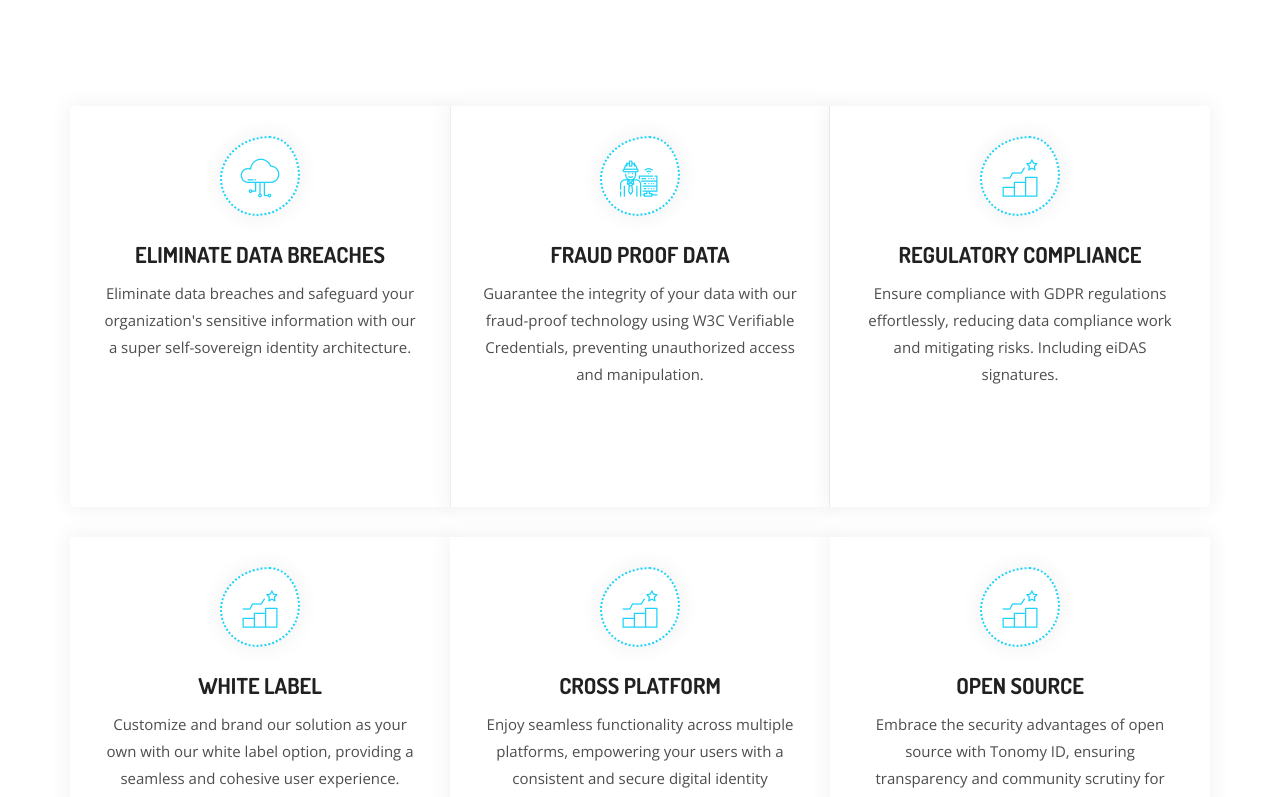
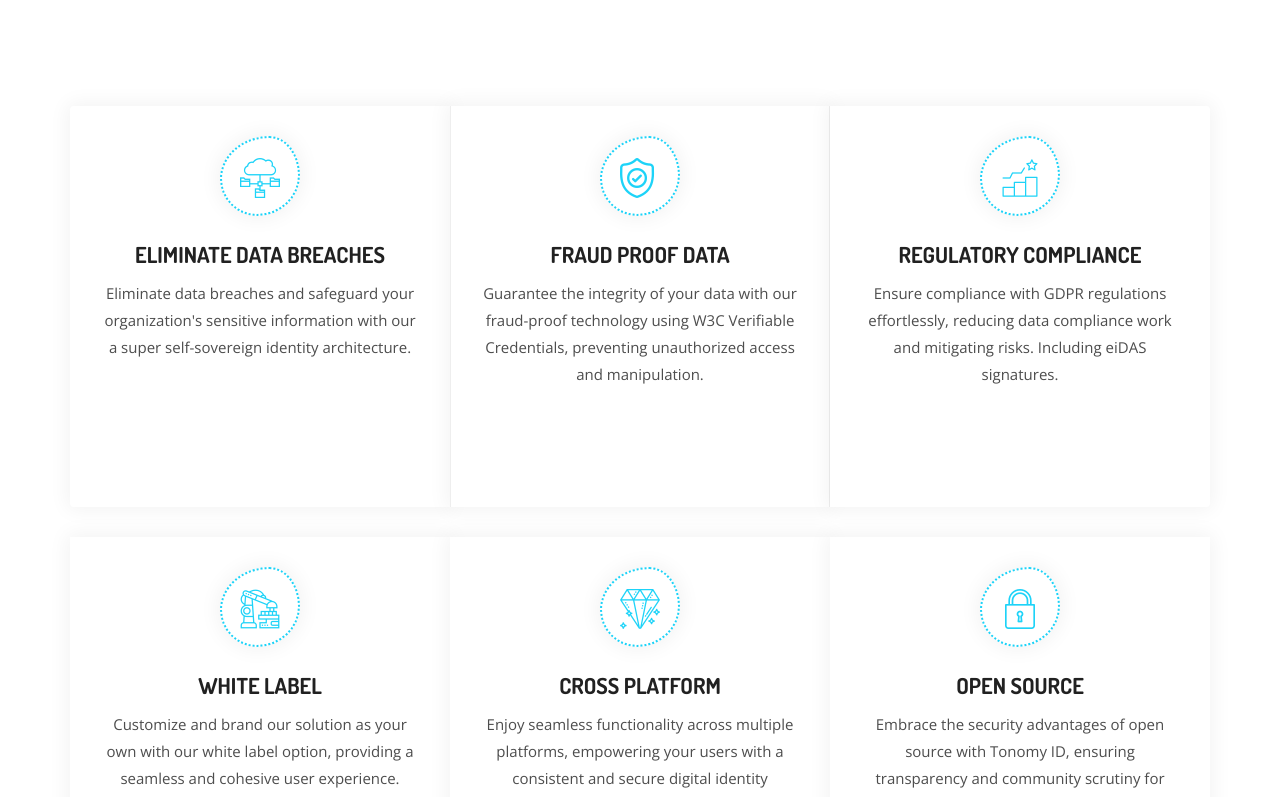
Before and after one commit to Tonomy-Foundation/Tonomy-Foundation-Next-Website, a Next.js app: page / in a window 1280 px wide. Shown: the part 1300-2097 px from the top of the page. Built offline with nearby package versions, Linux system fonts and the light colour scheme.

Commit message:
fix: fixed icons

```diff
--- a/components/Common/MakeYourBusiness.js
+++ b/components/Common/MakeYourBusiness.js
@@ -19,7 +19,7 @@ class MakeYourBusiness extends Component {
                             </div>
 
                             <div className="single-business">
-                                <i className="flaticon-blockchain"></i>
+                                <i className="flaticon-cyber-security"></i>
                                 <h3>The Struggle for Companies</h3>
                                 <p>The struggle for companies to maintain robust cybersecurity measures is a never-ending battle, as they encounter increasingly sophisticated attacks, struggle with limited resources and expertise, navigate complex regulatory requirements, and strive to keep pace with rapidly evolving technologies and threat landscapes.</p>
                             </div>
--- a/components/Contact/ContactInfo.js
+++ b/components/Contact/ContactInfo.js
@@ -23,7 +23,7 @@ class ContactInfo extends Component {
 
             <div className="col-lg-3 col-sm-6">
               <div className="single-contact-info">
-                <i className="bx bx-envelope"></i>
+                <i className="bx bx-calendar"></i>
                 <h3>Book a discovery meeting:</h3>
                 <a
                   href={BOOKING_LINK}
@@ -37,7 +37,7 @@ class ContactInfo extends Component {
 
             <div className="col-lg-3 col-sm-6">
               <div className="single-contact-info">
-                <i className="bx bx-phone-call"></i>
+                <i className="bx bx-support"></i>
                 <h3>Chat with us:</h3>
                 <a
                   href="https://www.discord.gg/QqVJz5XF8d"
--- a/components/HomeOne/Features.js
+++ b/components/HomeOne/Features.js
@@ -7,7 +7,7 @@ const Features = () => {
                 <div className="row">
                     <div className="col-lg-4 col-sm-6 p-0">
                         <div className="single-features">
-                            <i className="flaticon-cloud-computing-1"></i>
+                            <i className="flaticon-cloud-computing"></i>
                             <h3>ELIMINATE DATA BREACHES</h3>
                             <p>Eliminate data breaches and safeguard your organization's sensitive information with our a super self-sovereign identity architecture.</p>
 
@@ -21,7 +21,7 @@ const Features = () => {
 
                     <div className="col-lg-4 col-sm-6 p-0">
                         <div className="single-features">
-                            <i className="flaticon-engineer"></i>
+                            <i className="flaticon-shield"></i>
                             <h3>FRAUD PROOF DATA</h3>
                             <p>Guarantee the integrity of your data with our fraud-proof technology using W3C Verifiable Credentials, preventing unauthorized access and manipulation.</p>
 
@@ -49,7 +49,7 @@ const Features = () => {
 
                     <div className="col-lg-4 col-sm-6 offset-sm-3 offset-lg-0 p-0">
                         <div className="single-features">
-                            <i className="flaticon-success"></i>
+                            <i className="flaticon-automation"></i>
                             <h3>WHITE LABEL </h3>
                             <p>Customize and brand our solution as your own with our white label option, providing a seamless and cohesive user experience.</p>
 
@@ -64,7 +64,7 @@ const Features = () => {
 
                     <div className="col-lg-4 col-sm-6 offset-sm-3 offset-lg-0 p-0">
                         <div className="single-features">
-                            <i className="flaticon-success"></i>
+                            <i className="flaticon-diamond"></i>
                             <h3>CROSS PLATFORM</h3>
                             <p>Enjoy seamless functionality across multiple platforms, empowering your users with a consistent and secure digital identity experience on all devices.</p>
 
@@ -78,7 +78,7 @@ const Features = () => {
 
                     <div className="col-lg-4 col-sm-6 offset-sm-3 offset-lg-0 p-0">
                         <div className="single-features">
-                            <i className="flaticon-success"></i>
+                            <i className="flaticon-lock"></i>
                             <h3>OPEN SOURCE</h3>
                             <p>Embrace the security advantages of open source with Tonomy ID, ensuring transparency and community scrutiny for robust cybersecurity</p>
 
--- a/components/HomeOne/Services.js
+++ b/components/HomeOne/Services.js
@@ -21,7 +21,7 @@ class Services extends Component {
           <div className="row">
             <div className="col-lg-4 col-sm-6">
               <div className="single-offer">
-                <i className="flaticon-chip"></i>
+                <i className="flaticon-cloud-computing"></i>
                 <h3>
                   <Link href="/service-details">
                     <a>Database Breaches</a>
@@ -33,7 +33,7 @@ class Services extends Component {
 
             <div className="col-lg-4 col-sm-6">
               <div className="single-offer">
-                <i className="flaticon-vr"></i>
+                <i className="flaticon-interactivity"></i>
                 <h3>
                   <Link href="/service-details">
                     <a>Man-in-the-Middle Attacks</a>
@@ -93,7 +93,7 @@ class Services extends Component {
 
             <div className="col-lg-4 col-sm-6">
               <div className="single-offer">
-                <i className="flaticon-deep-learning"></i>
+                <i className="flaticon-chip"></i>
                 <h3>
                   <Link href="/service-details">
                     <a>Identity Spoofing</a>
@@ -105,7 +105,7 @@ class Services extends Component {
 
             <div className="col-lg-4 col-sm-6">
               <div className="single-offer">
-                <i className="flaticon-deep-learning"></i>
+                <i className="flaticon-lock"></i>
                 <h3>
                   <Link href="/service-details">
                     <a>Brute Force Attacks</a>
@@ -117,7 +117,7 @@ class Services extends Component {
 
             <div className="col-lg-4 col-sm-6">
               <div className="single-offer">
-                <i className="flaticon-deep-learning"></i>
+                <i className="flaticon-shield"></i>
                 <h3>
                   <Link href="/service-details">
                     <a>Server Exploitation</a>
```
